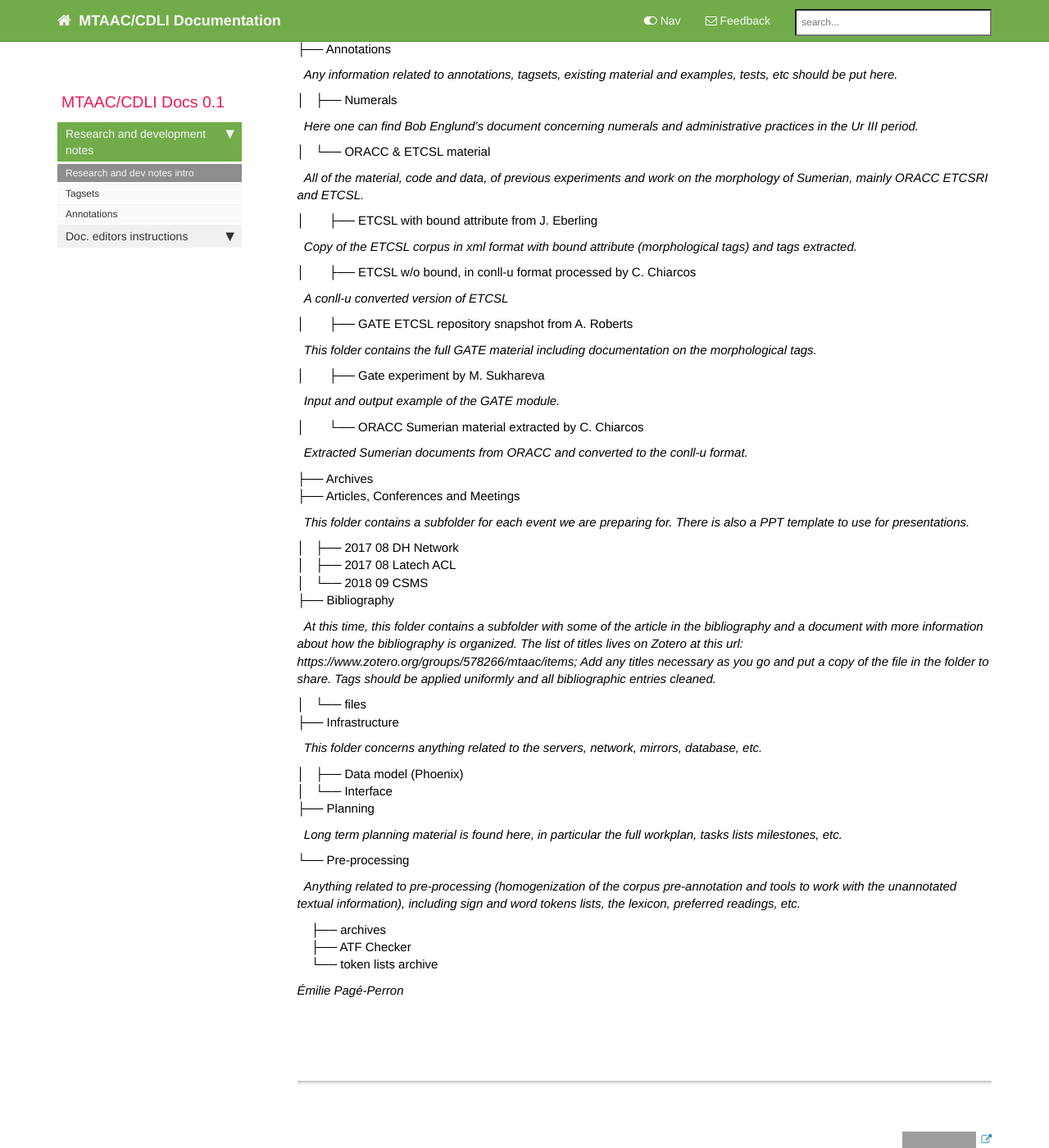
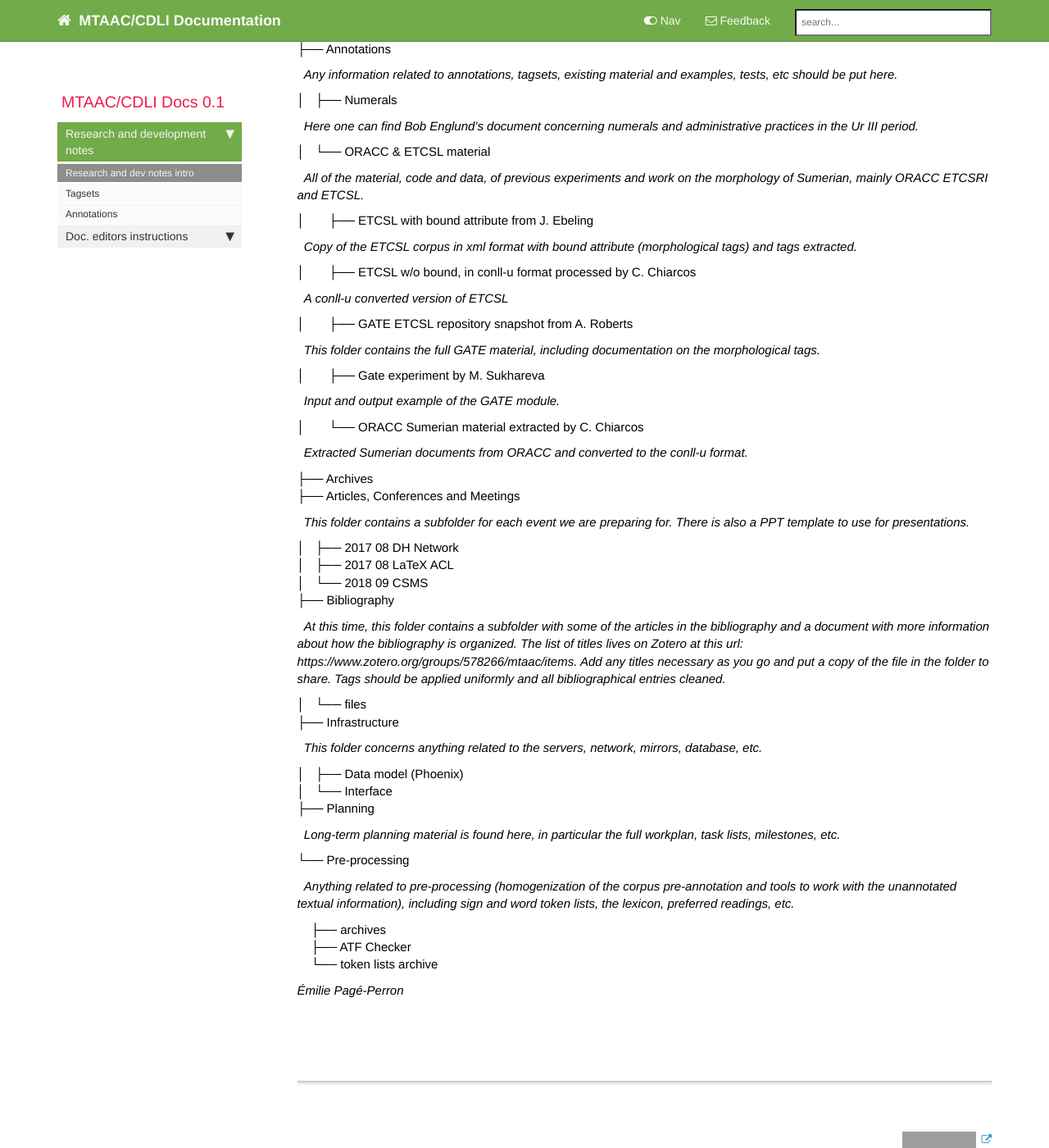
Before and after one commit to fbab/cdli-gh.github.io, a Jekyll site: the page built from pages/dev-notes.md, in a window 1280 px wide and 1400 px high, scrolled down 537 px. Shown: the whole window at 82% size. Built offline with Jekyll 4.4.1, drawn with Linux system fonts in a browser that asks for light colours; nearby versions of some CDN libraries; comment, search, counter and statistics services are not loaded; some of the changed text lies outside the part shown; grey boxes are pictures that could not be loaded.

Commit message:
Update dev-notes.md

```diff
--- a/pages/dev-notes.md
+++ b/pages/dev-notes.md
@@ -29,7 +29,7 @@ Any information stored in this folder should end up either being archived or por
 
 &nbsp;&nbsp;*All of the material, code and data, of previous experiments and work on the morphology of Sumerian, mainly ORACC ETCSRI and ETCSL.*
 
-│&nbsp;&nbsp;&nbsp;&nbsp;&nbsp;&nbsp;&nbsp;├── ETCSL with bound attribute from J. Eberling
+│&nbsp;&nbsp;&nbsp;&nbsp;&nbsp;&nbsp;&nbsp;├── ETCSL with bound attribute from J. Ebeling
 
 &nbsp;&nbsp;*Copy of the ETCSL corpus in xml format with bound attribute (morphological tags) and tags extracted.*
 
@@ -39,7 +39,7 @@ Any information stored in this folder should end up either being archived or por
 
 │&nbsp;&nbsp;&nbsp;&nbsp;&nbsp;&nbsp;&nbsp;├── GATE ETCSL repository snapshot from A. Roberts
 
-&nbsp;&nbsp;*This folder contains the full GATE material including documentation on the morphological tags.*
+&nbsp;&nbsp;*This folder contains the full GATE material, including documentation on the morphological tags.*
 
 │&nbsp;&nbsp;&nbsp;&nbsp;&nbsp;&nbsp;&nbsp;├── Gate experiment by M. Sukhareva
 
@@ -55,11 +55,11 @@ Any information stored in this folder should end up either being archived or por
 &nbsp;&nbsp;*This folder contains a subfolder for each event we are preparing for. There is also a PPT template to use for presentations.*
 
 │&nbsp;&nbsp;&nbsp;├── 2017 08 DH Network
-│&nbsp;&nbsp;&nbsp;├── 2017 08 Latech ACL
+│&nbsp;&nbsp;&nbsp;├── 2017 08 LaTeX ACL
 │&nbsp;&nbsp;&nbsp;└── 2018 09 CSMS
 ├── Bibliography
 
-&nbsp;&nbsp;*At this time, this folder contains a subfolder with some of the article in the bibliography and a document with more information about how the bibliography is organized. The list of titles lives on Zotero at this url: https://www.zotero.org/groups/578266/mtaac/items; Add any titles necessary as you go and put a copy of the file in the folder to share. Tags should be applied uniformly and all bibliographic entries cleaned.*
+&nbsp;&nbsp;*At this time, this folder contains a subfolder with some of the articles in the bibliography and a document with more information about how the bibliography is organized. The list of titles lives on Zotero at this url: https://www.zotero.org/groups/578266/mtaac/items. Add any titles necessary as you go and put a copy of the file in the folder to share. Tags should be applied uniformly and all bibliographical entries cleaned.*
 
 │&nbsp;&nbsp;&nbsp;└── files
 ├── Infrastructure
@@ -70,11 +70,11 @@ Any information stored in this folder should end up either being archived or por
 │&nbsp;&nbsp;&nbsp;└── Interface
 ├── Planning
 
-&nbsp;&nbsp;*Long term planning material is found here, in particular the full workplan, tasks lists milestones, etc.*
+&nbsp;&nbsp;*Long-term planning material is found here, in particular the full workplan, task lists, milestones, etc.*
 
 └── Pre-processing
 
-&nbsp;&nbsp;*Anything related to pre-processing (homogenization of the corpus pre-annotation and tools to work with the unannotated textual information), including sign and word tokens lists, the lexicon, preferred readings, etc.*
+&nbsp;&nbsp;*Anything related to pre-processing (homogenization of the corpus pre-annotation and tools to work with the unannotated textual information), including sign and word token lists, the lexicon, preferred readings, etc.*
 
 &nbsp;&nbsp;&nbsp;&nbsp;├── archives
 &nbsp;&nbsp;&nbsp;&nbsp;├── ATF Checker
```
Also changed, not shown: other parts of pages/dev-notes.md (+1 -1 lines).
